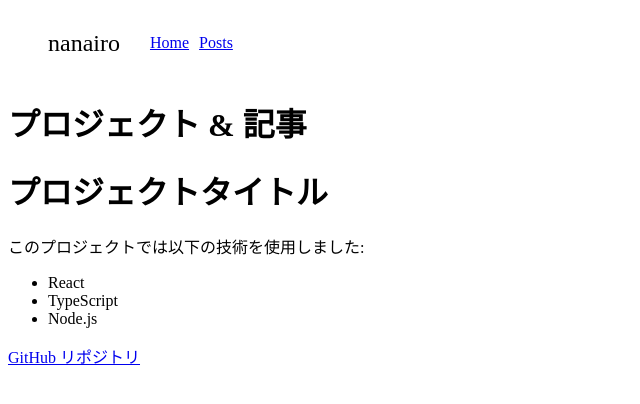
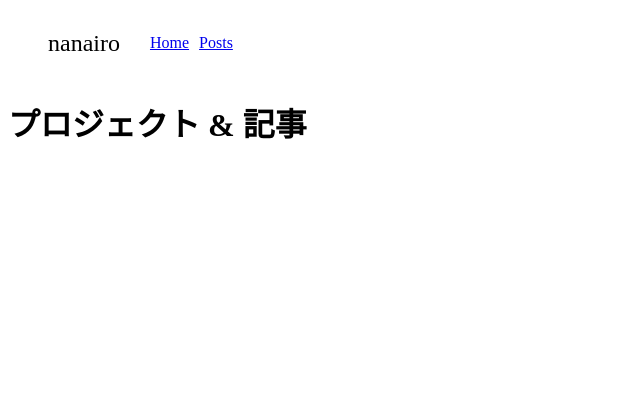
Before and after one commit to nanairo2743/my-portfolio, a React (Vite) app in the folder my-portfolio/: page /post in a window 1280 px wide. Shown: the top 404 px of the page, without its empty margins (0-640 px from the left). Built offline with nearby package versions, Linux system fonts and the light colour scheme.

Commit message:
add: article部分の作成

```diff
--- a/my-portfolio/src/pages/post/index.tsx
+++ b/my-portfolio/src/pages/post/index.tsx
@@ -12,12 +12,11 @@ const sampleMarkdown = `
 `;
 
 const Post = () => {
-  const [markdownContent] = useState(sampleMarkdown);
+
 
   return (
     <div className="post">
       <h1>プロジェクト & 記事</h1>
-      <ReactMarkdown>{markdownContent}</ReactMarkdown>
     </div>
   );
 };
```
